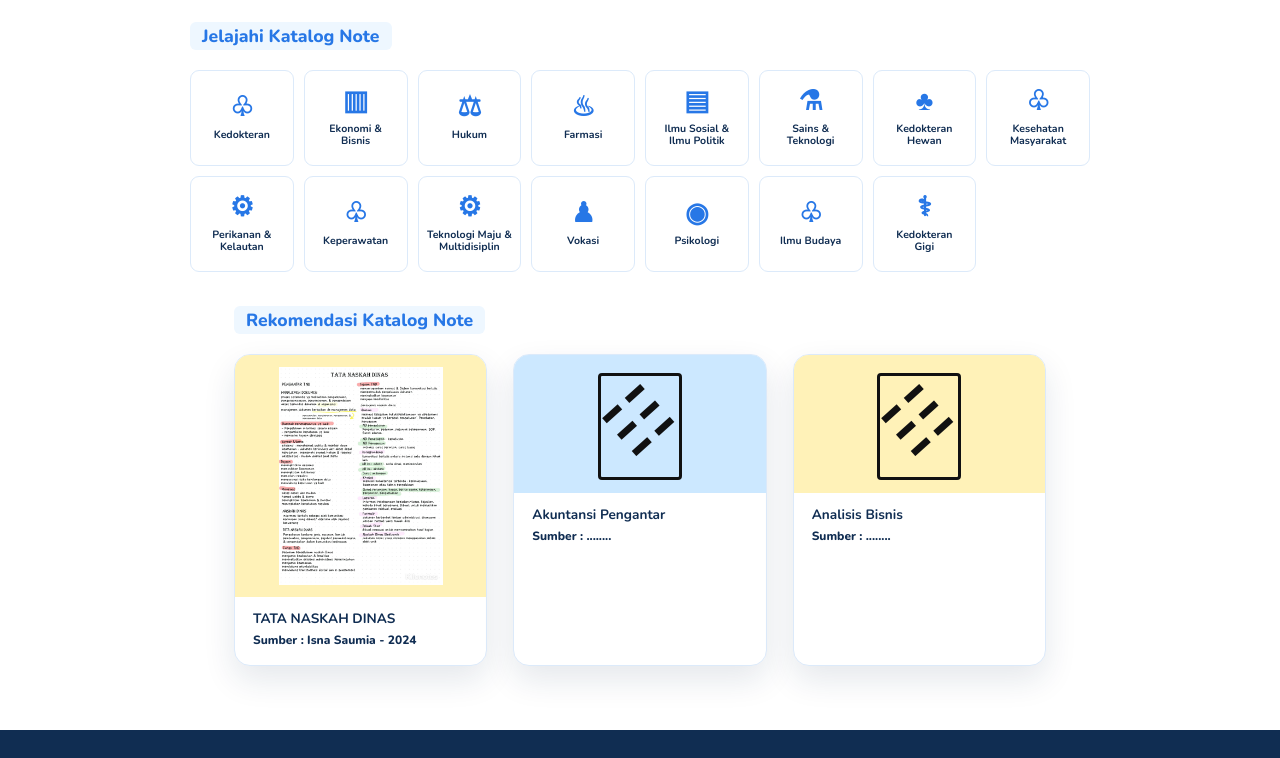
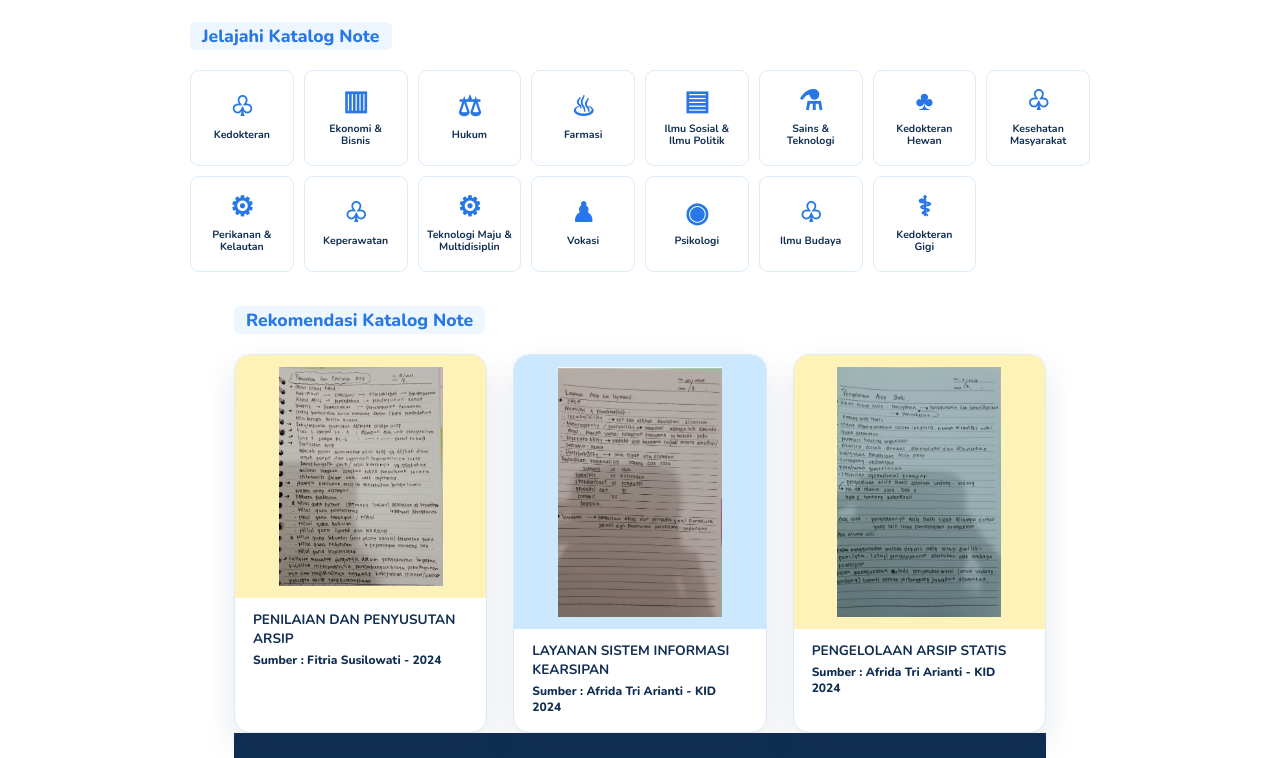
Before and after one commit to isnasaumia-2024/SKS, a plain HTML site: page katalog.html in a window 1280 px wide. Shown: the part 194-952 px from the top of the page. Drawn offline with nearby package versions, Linux system fonts and the light colour scheme.

Commit message:
Update katalog.html

```diff
--- a/katalog.html
+++ b/katalog.html
@@ -19,7 +19,40 @@
     <a href="katalog_prodi.html?fakultas=fps" data-faculty="fps"><span class="faculty-icon" aria-hidden="true">◉</span><span>Psikologi</span></a>
     <a href="katalog_prodi.html?fakultas=fib" data-faculty="fib"><span class="faculty-icon" aria-hidden="true">♧</span><span>Ilmu Budaya</span></a>
     <a href="katalog_prodi.html?fakultas=fkg" data-faculty="fkg"><span class="faculty-icon" aria-hidden="true">⚕</span><span>Kedokteran<br>Gigi</span></a>
-</div></section><section class="catalog-section recommendation" id="recommendation" aria-label="Rekomendasi Katalog Note"><h2>Rekomendasi Katalog Note</h2><div class="note-grid note-grid-three"><a class="note-card note-yellow note-review-card" href="katalog_deskripsi.html?matkul=Tata+Naskah+Dinas" data-catalog-return><span class="note-art"><img src="Review%20TND.jpeg" alt="Catatan Tata Naskah Dinas oleh Isna Saumia"></span><strong>TATA NASKAH DINAS</strong><small>Sumber : Isna Saumia - 2024</small></a><a class="note-card note-green" href="katalog_deskripsi.html?matkul=Akuntansi+Pengantar" data-catalog-return><span class="note-art"></span><strong>Akuntansi Pengantar</strong><small>Sumber : ........</small></a><a class="note-card note-yellow" href="katalog_deskripsi.html?matkul=Analisis+Bisnis" data-catalog-return><span class="note-art"></span><strong>Analisis Bisnis</strong><small>Sumber : ........</small></a></div></section></main>
+</div>
+</section>
+    <section class="catalog-section recommendation" id="recommendation" aria-label="Rekomendasi Katalog Note">
+        <h2>Rekomendasi Katalog Note</h2>
+<div class="note-grid note-grid-three">
+  <a class="note-card note-yellow note-review-card"
+     href="katalog_deskripsi.html?matkul=Penilaian+dan+Penyusutan+Arsip" data-catalog-return>
+    <span class="note-art">
+      <img src="image.png" alt="Penilaian dan Penyusutan Arsip">
+    </span>
+    <strong>PENILAIAN DAN PENYUSUTAN ARSIP</strong>
+    <small>Sumber : Fitria Susilowati - 2024</small>
+  </a>
+
+  <a class="note-card note-green note-review-card"
+     href="katalog_deskripsi.html?matkul=Layanan+Sistem+Informasi+Kearsipan" data-catalog-return>
+    <span class="note-art">
+      <img src="pratinja_layanan%20sistem%20informasi%20kearsipan.png"
+           alt="Layanan Sistem Informasi Kearsipan">
+    </span>
+    <strong>LAYANAN SISTEM INFORMASI KEARSIPAN</strong>
+    <small>Sumber : Afrida Tri Arianti - KID 2024</small>
+  </a>
+
+  <a class="note-card note-yellow note-review-card"
+     href="katalog_deskripsi.html?matkul=Data+dan+Pustaka" data-catalog-return>
+    <span class="note-art">
+      <img src="pratinjau_pengelolaan%20arsip%20statis.png"
+           alt="Pengelolaan Arsip Statis">
+    </span>
+    <strong>PENGELOLAAN ARSIP STATIS</strong>
+    <small>Sumber : Afrida Tri Arianti - KID 2024</small>
+  </a>
+</div>
 <footer class="site-footer"><div class="container"><div class="footer-grid"><div><a class="brand footer-brand" href="index.html"><span class="brand-badge">SKS</span></a><p>Solusi akademik dalam satu klik.</p></div><div><h3>Akses Cepat</h3><p><a href="index.html">Beranda</a></p><p><a href="tutor.html">Program Bimbingan</a></p><p><a href="katalog.html">Katalog Note</a></p></div><div><h3>Layanan &amp; Bantuan</h3><p><a href="bantuan_FAQ.html">FAQ</a></p><p><a href="bantuan_lokasi.html">Lokasi Belajar</a></p><p><a href="bantuan_hubungi.html">Hubungi Kami</a></p></div><div><h3>Kontak Kami</h3><p>◎ @satukliksolusi</p><p>✉ satukliksolusi@gmail.com</p></div></div><div class="footer-bottom">© 2026 SKS:Satu Klik Solusi - Dibuat Oleh Kelompok 3 (KIDUA). All Right Reserved.</div></div></footer>
 <script src="js/registration-modal.js"></script>
 <script src="js/catalog-faculties.js"></script>
```
